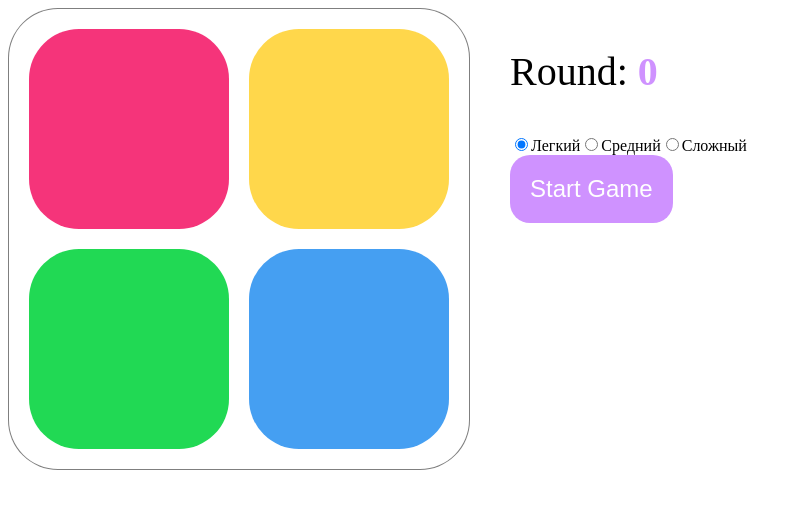
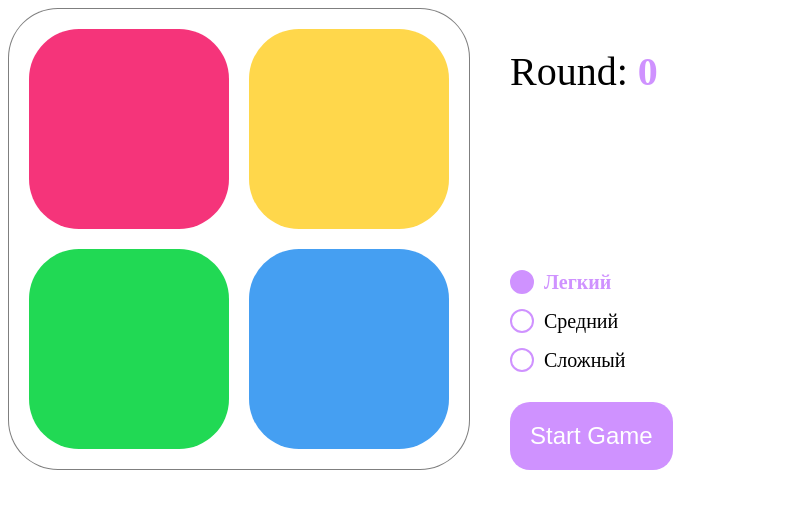
Before and after one commit to maslonyam/medods-test_simon, a Vue app in the folder medods-test_simon/: page / in a window 1280 px wide. Shown: the top 508 px of the page, without its empty margins (0-802 px from the left). Built offline with nearby package versions, Linux system fonts and the light colour scheme.

Commit message:
feat: add style for control panel

```diff
--- a/medods-test_simon/src/App.vue
+++ b/medods-test_simon/src/App.vue
@@ -130,4 +130,10 @@ $black: #000000;
     border: 1px solid rgba($black, 0.5);
     border-radius: 50px;
   }
+
+  .game-panel {
+      display: flex;
+      flex-direction: column;
+      justify-content: center;
+    }
 </style>
--- a/medods-test_simon/src/components/GameDashboard.vue
+++ b/medods-test_simon/src/components/GameDashboard.vue
@@ -18,6 +18,7 @@ export default {
 <style lang="scss">
 $purple: #CF92FF;
   .game-dashboard {
+    margin-bottom: auto;
     &__round {
       font-weight: 400;
       font-size: 40px;
--- a/medods-test_simon/src/components/GameSettings.vue
+++ b/medods-test_simon/src/components/GameSettings.vue
@@ -4,19 +4,22 @@
       <input type="radio" name="game-level"
       id="time-1500" value="1500" checked
       @input="$emit('setLevel', $event)"/>
-      <span>Легкий</span>
+      <span class="input-icon"></span>
+      <span class="input-label">Легкий</span>
     </label>
     <label for="time-1000" class="game-settings__label">
       <input type="radio" name="game-level"
       id="time-1000" value="1000"
       @input="$emit('setLevel', $event)"/>
-      <span>Средний</span>
+      <span class="input-icon"></span>
+      <span class="input-label">Средний</span>
     </label>
     <label for="time-400" class="game-settings__label">
       <input type="radio" name="game-level"
       id="time-400" value="400"
       @input="$emit('setLevel', $event)"/>
-      <span>Сложный</span>
+      <span class="input-icon"></span>
+      <span class="input-label">Сложный</span>
     </label>
   </div>
 </template>
@@ -27,6 +30,47 @@ export default {
 };
 </script>
 
-<style>
+<style lang="scss">
+$purple: #CF92FF;
+$white: #ffffff;
+$black: #000000;
+  .game-settings {
+    display: flex;
+    flex-direction: column;
+    gap: 15px;
 
+    margin: 30px 0;
+
+    &__label {
+      display: flex;
+      align-items: center;
+      font-size: 20px;
+
+      input {
+        position: absolute;
+        opacity: 0;
+
+        &:checked + .input-icon {
+          background-color: $purple;
+        }
+
+        &:checked ~ .input-label {
+          color: $purple;
+          font-weight: 700;
+        }
+      }
+
+      .input-icon {
+        display: inline-block;
+        width: 20px;
+        height: 20px;
+
+        margin-right: 10px;
+
+        background-color: $white;
+        border: 2px solid $purple;
+        border-radius: 50%;
+      }
+    }
+  }
 </style>
```
